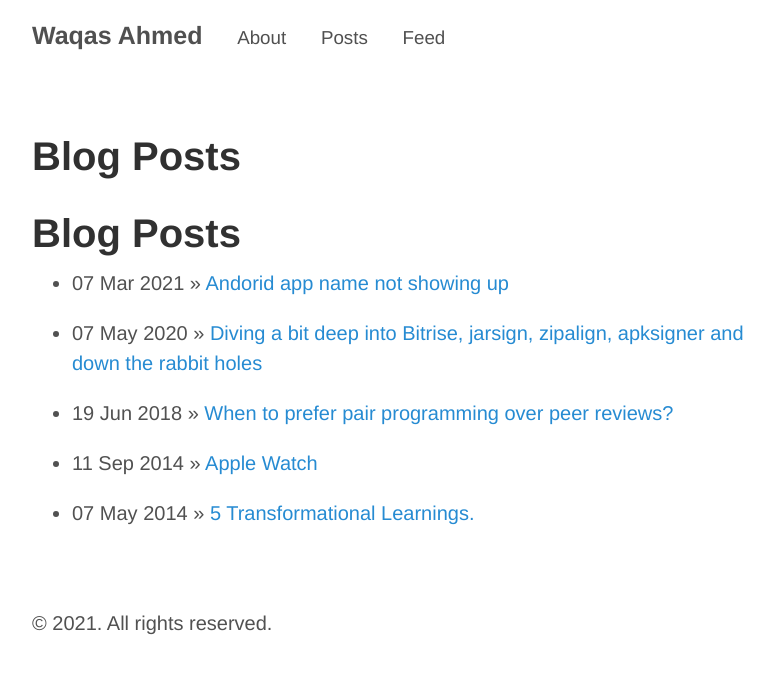
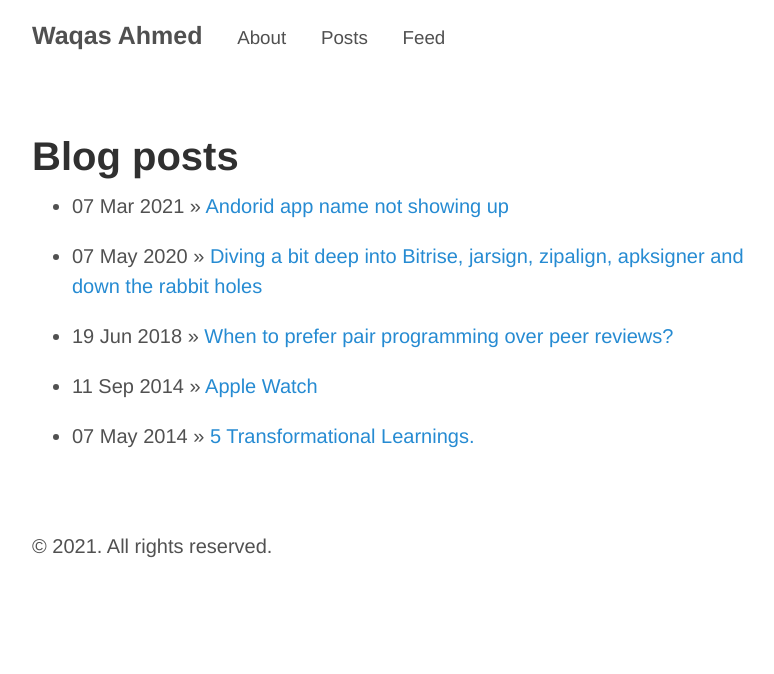
Before and after one commit to uberbinge/waah42.github.io, a Jekyll site: the page built from posts.md, in a window 1280 px wide. Shown: the top 674 px of the page, without its empty margins (248-1022 px from the left). Built offline with Jekyll 4.4.1, drawn with Linux system fonts in a browser that asks for light colours; our own code applies the rules of GitHub Pages for plain Markdown files; part of the change alters nothing that is shown.

Commit message:
fix duplication of Blog posts title

```diff
--- a/posts.md
+++ b/posts.md
@@ -1,8 +1,7 @@
 ---
 layout: page
+title: Blog posts
 ---
-
-# Blog Posts
 
 {% for post in site.posts %}
   * {{ post.date | date_to_string }} &raquo; [ {{ post.title }} ]({{ post.url }})
```
